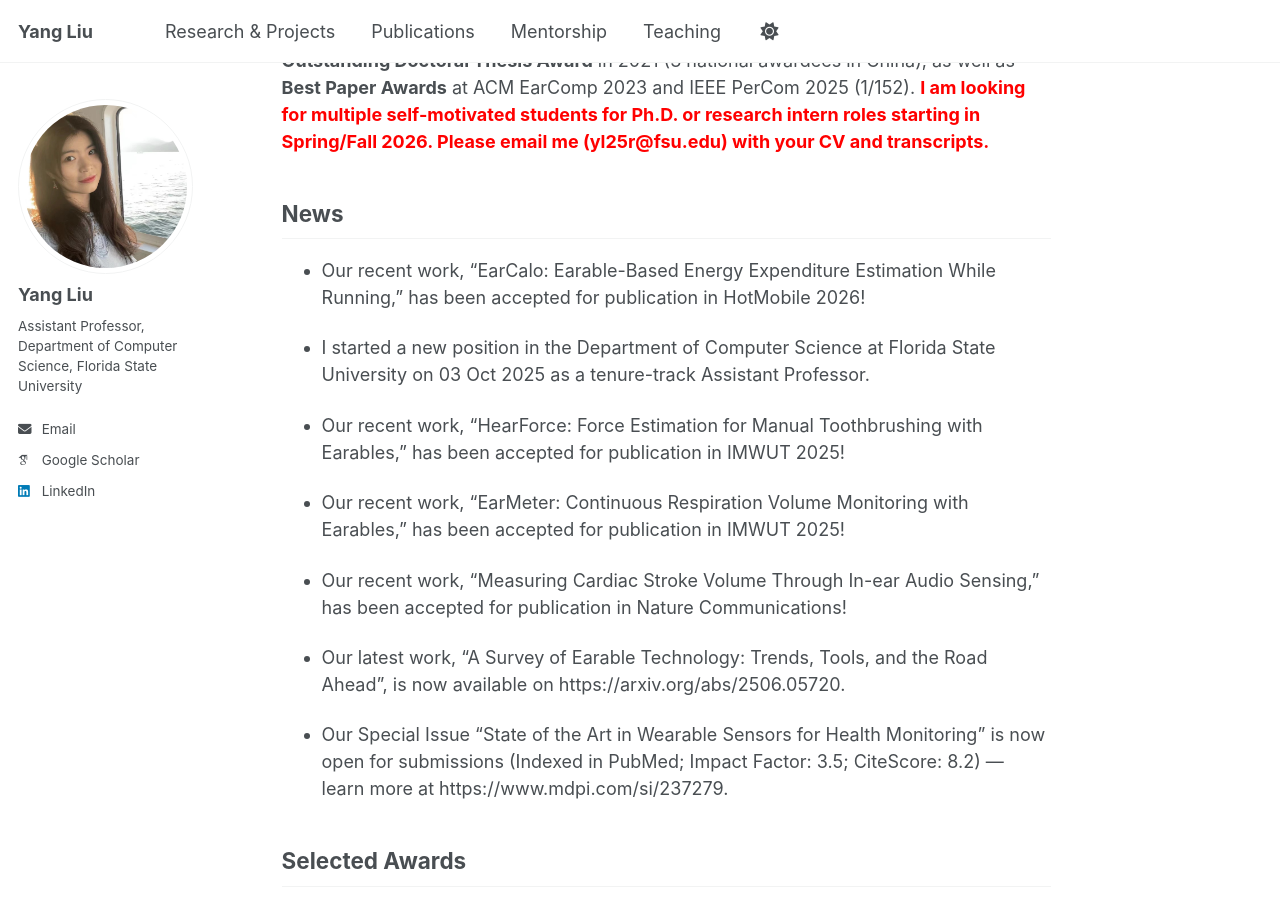
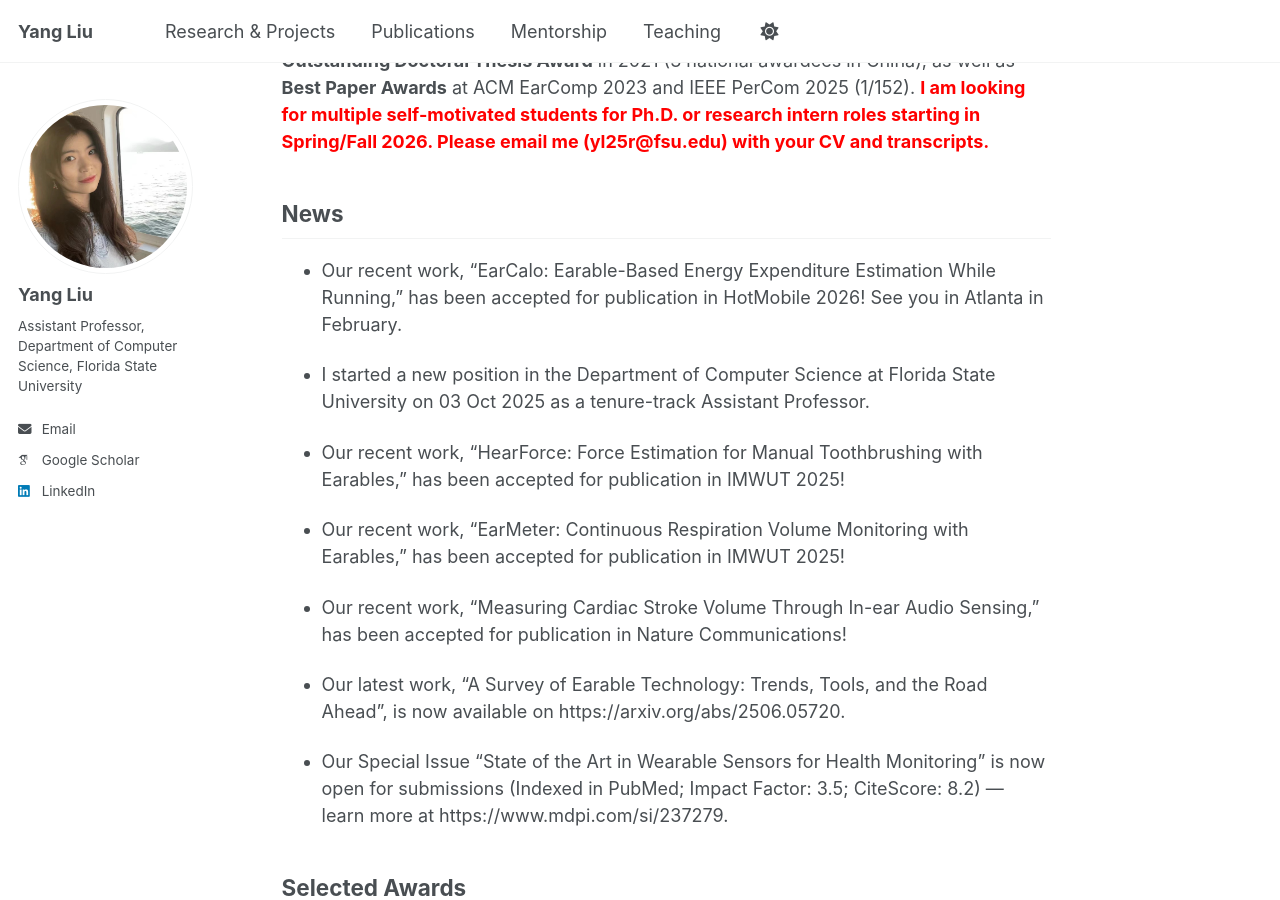
Before and after one commit to YangLiu-CS/YangLiu-CS.github.io, a Jekyll site: the page built from _pages/about.md, in a window 1280 px wide and 900 px high, scrolled down 585 px. Built offline with Jekyll 4.4.1, drawn with Linux system fonts in a browser that asks for light colours; some web fonts are replaced.

Commit message:
Update bio info

```diff
--- a/_pages/about.md
+++ b/_pages/about.md
@@ -27,7 +27,7 @@ I was named a 2024 <b>N2Women: Rising Star in Computer Networking and Communicat
 News
 ------
 
-- Our recent work, “EarCalo: Earable-Based Energy Expenditure Estimation While Running,” has been accepted for publication in HotMobile 2026!
+- Our recent work, “EarCalo: Earable-Based Energy Expenditure Estimation While Running,” has been accepted for publication in HotMobile 2026! See you in Atlanta in February.
 
 - I started a new position in the Department of Computer Science at Florida State University on 03 Oct 2025 as a tenure-track Assistant Professor.
 
```
Also changed, not shown: _publications/paper994.md (+1 -1 lines).
